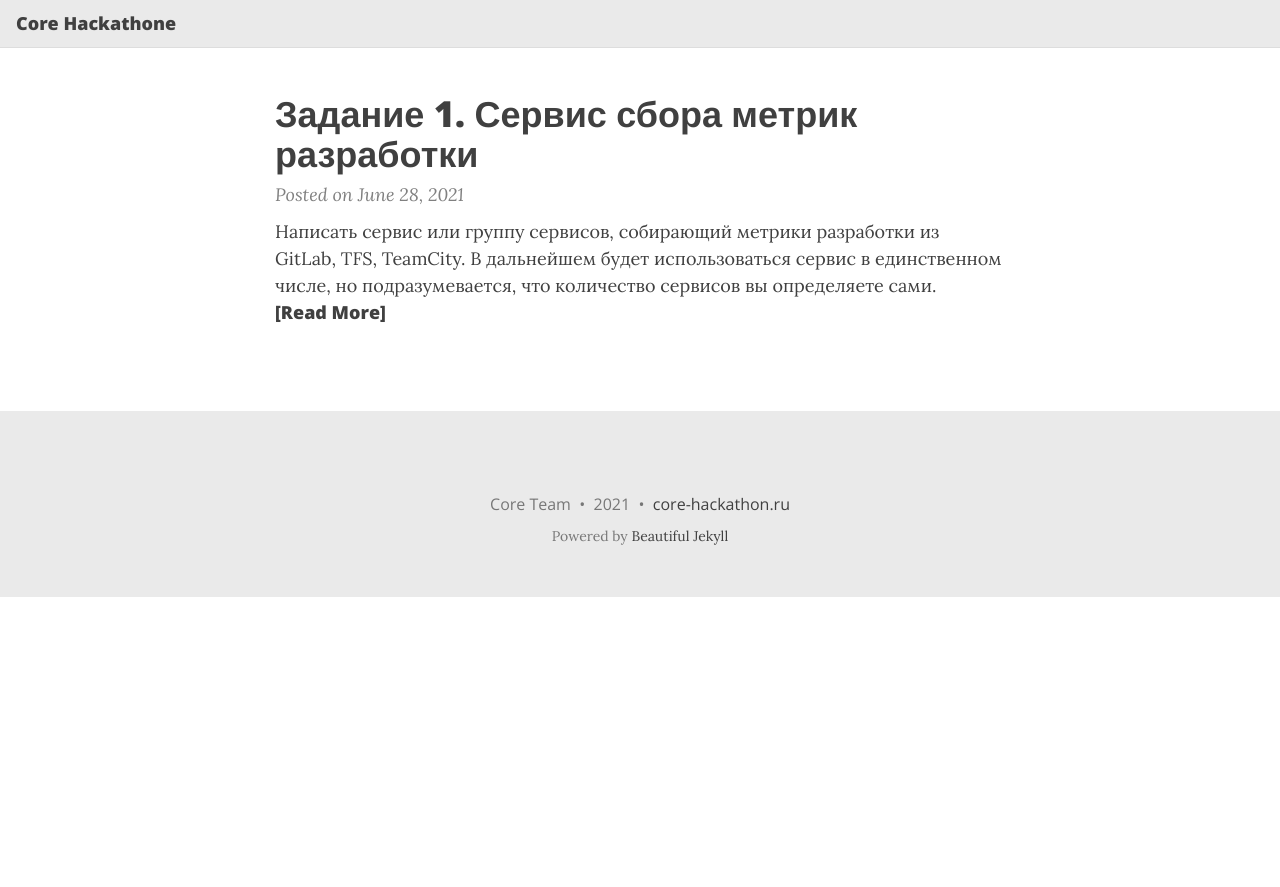
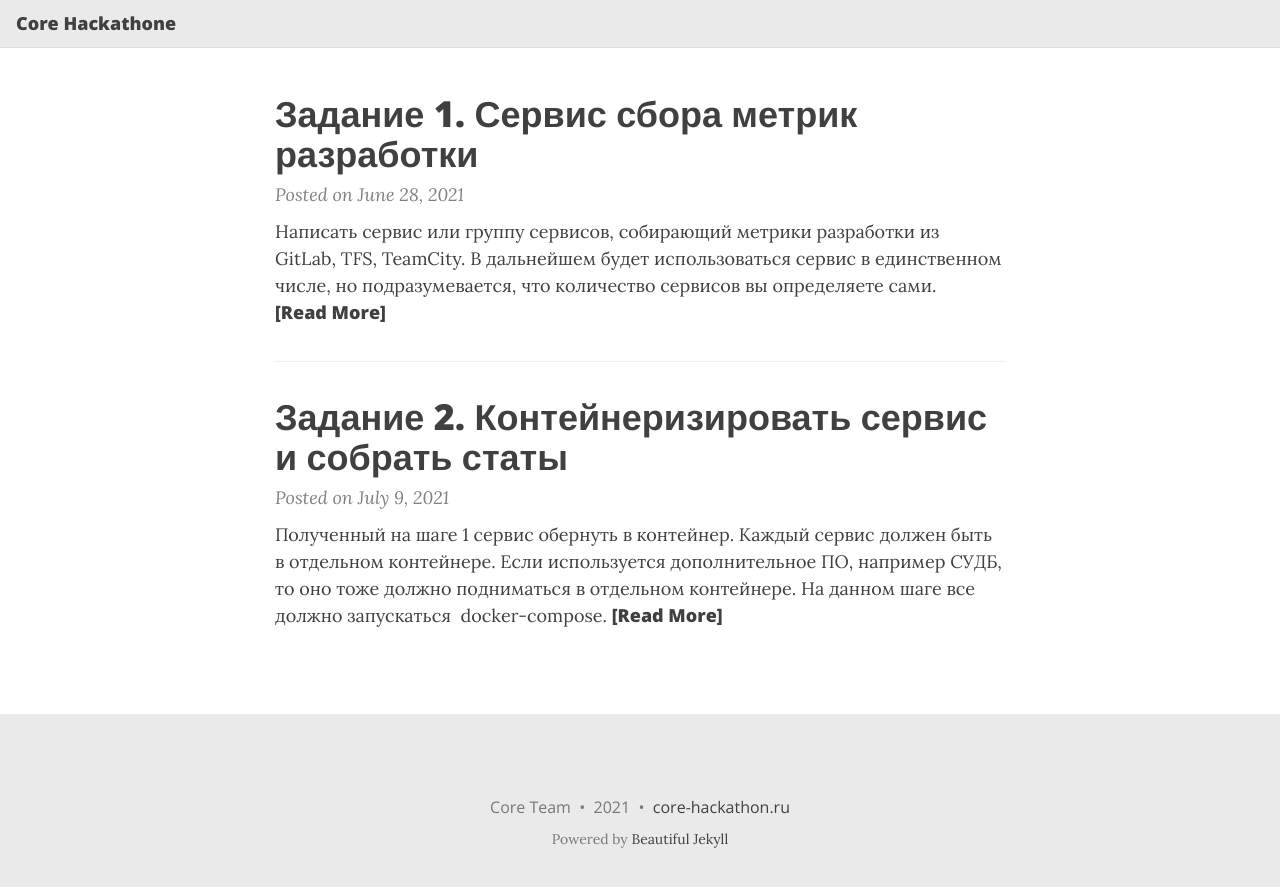
Before and after one commit to core-hackathon/core-hackathon.github.io, a Jekyll site: the page built from index.md, in a window 1280 px wide and 900 px high, scrolled down 1258 px. Shown: the top 887 px of the window. Built offline with Jekyll 4.4.1, drawn with Linux system fonts in a browser that asks for light colours; nearby versions of some CDN libraries; the list of posts is cut into pages by our own code; before the commit the page ends 1855 px from its top, so only the background shows below that.

Commit message:
Added task 2

```diff
--- a/_layouts/home.html
+++ b/_layouts/home.html
@@ -7,7 +7,7 @@ layout: page
 {% assign posts = paginator.posts | default: site.posts %}
 
 <div class="posts-list">
-  {% for post in posts %}
+  {% for post in posts reversed %}
   <article class="post-preview">
 
     {%- capture thumbnail -%}
--- /dev/null
+++ b/_posts/2021-07-09-task-2.markdown
@@ -0,0 +1,37 @@
+---
+layout: post
+title: Задание 2. Контейнеризировать сервис и собрать статы
+date:   2021-07-09
+categories: core
+---
+
+Полученный на шаге 1 сервис обернуть в контейнер. Каждый сервис должен быть в отдельном контейнере. Если используется дополнительное ПО, например СУДБ, то оно тоже должно подниматься в отдельном контейнере. На данном шаге все должно запускаться  `docker-compose`.
+
+Подключить к сервису сбор статистик, трейсов, логов и ошибок своего сервиса.
+
+Минимальный набор статистик:
+
+- Время выполнения отдельного запроса
+- Количество запросов в секунду
+- Время доступа к БД
+
+Трассировать и логировать как минимум все запросы из вне, также обращения к источникам данных (TFS и другие). При желании добавить свои данные. Логи должны быть структурные.
+
+Подключить контейнеры с софтом для сбора стат. Например
+
+- `Prometheus` и `Grafana` для статистик
+- `Jaeger` для трейсов
+- `Sentry` для заведения ошибок
+- `ELK`, `graylog`, `seq` для логов
+
+Можно использовать рекомендованный софт, можно прикрутить что-то на свой выбор.
+
+Запускаться докер будет на Windows c wsl2 или на Linux. Не обязательно маунтить volume на диск.
+
+### Definitions of done
+
+1. В репозитории проекта есть один `docker-compose`, в котором описаны все сервисы и зависимости
+2. Можно запустить этот файл командой `docker-compose up -d`. Все работает
+3. Выполняется Dod из [задания 1]({% post_url 2021-06-28-task-1 %})
+4. Можно зайти в UI сервисов со статами, метриками и логами.
+5. Опционально. Есть "backdor", который сгенерит ошибку и она появится в `Sentry`
```
